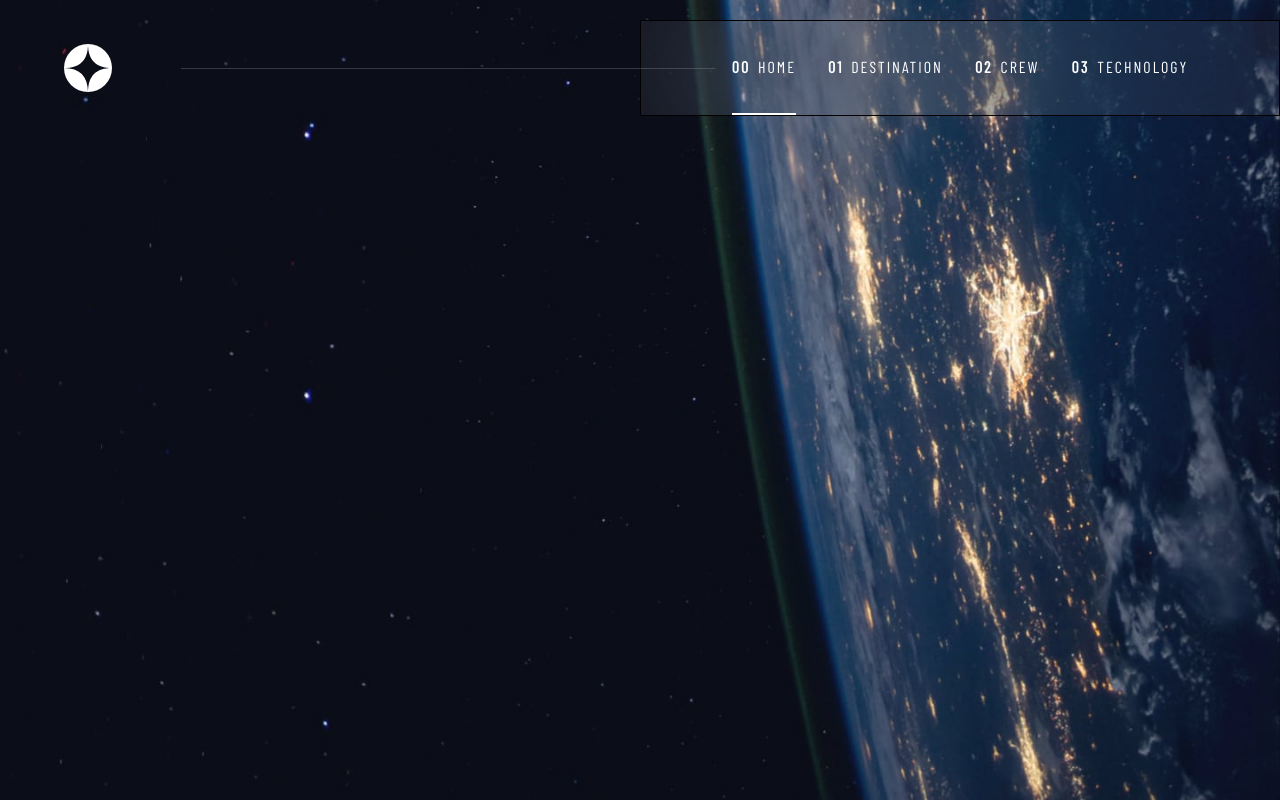
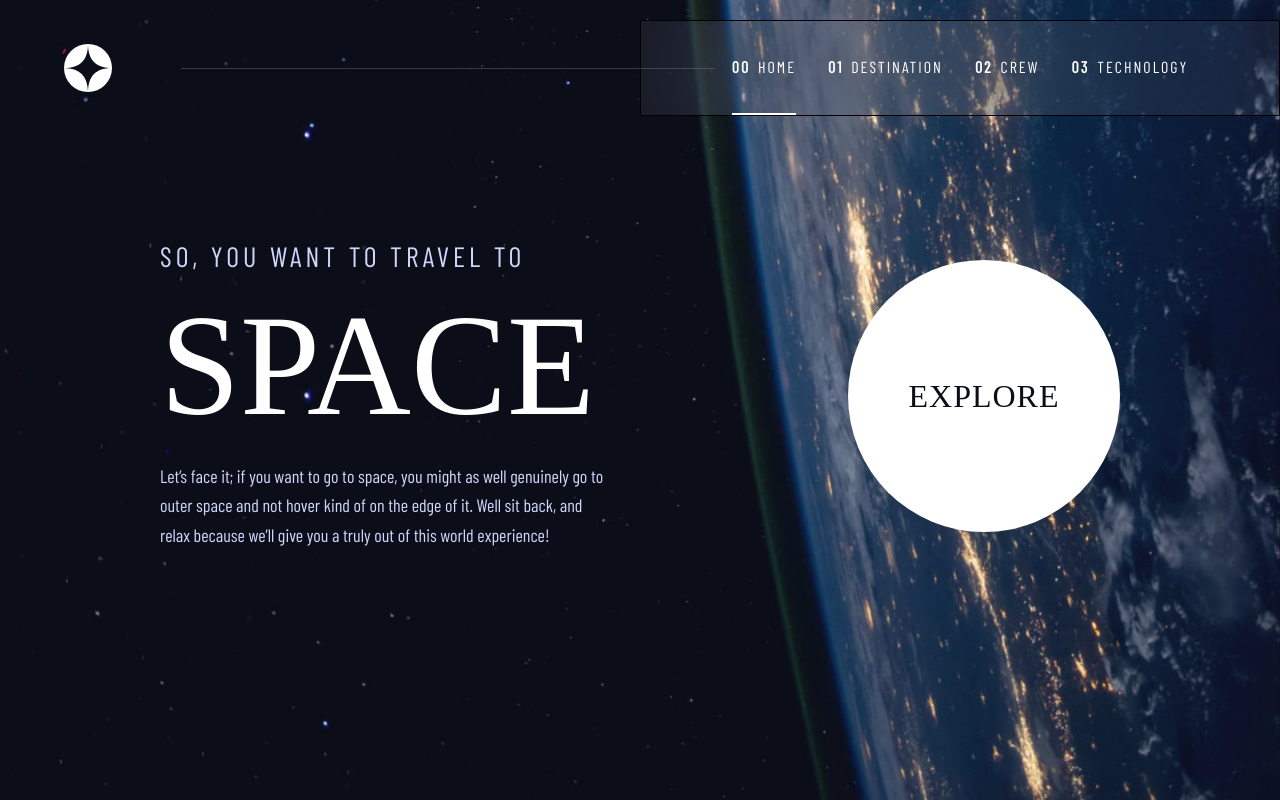
Before and after one commit to JuanJo5433/Space-Tourism-WebSite, a React (Vite) app: page / in a window 1280 px wide. Built offline with nearby package versions, Linux system fonts and the light colour scheme.

Commit message:
feat: the home page was created with your resposive

```diff
--- a/src/App.jsx
+++ b/src/App.jsx
@@ -4,7 +4,7 @@ function App() {
 
   return (
     <>
-      <div className=''>
+      <div className='overflow-x-hidden'>
         <HomePage/>
       </div>
 
--- a/src/index.css
+++ b/src/index.css
@@ -52,7 +52,7 @@
   .text-preset-4 {
     font-family: "Bellefair", serif;
     line-height: 32px;
-    letter-spacing: 0px;
+    letter-spacing: 1px;
     font-weight: 400;
     font-style: normal;
   }
@@ -82,7 +82,7 @@
   }
 
   .text-preset-9 {
-    font-family: "Barlow", sans-serif;
+    font-family: "Barlow Condensed", sans-serif;
     line-height: 18px;
     letter-spacing: 0px;
     font-weight: 400;
--- a/src/pages/HomePage/index.jsx
+++ b/src/pages/HomePage/index.jsx
@@ -1,15 +1,63 @@
-import React from 'react'
-import Navigation from '../../components/navigations/Navigation'
+import React from 'react';
+import Navigation from '../../components/navigations/Navigation';
 
 const HomePage = () => {
     return (
-<div className="bg-no-repeat bg-center bg-cover min-h-screen w-screen
-                bg-[url('/home/background-home-mobile.jpg')]
-                sm:bg-[url('/home/background-home-tablet.jpg')]
-                xl:bg-[url('/home/background-home-desktop.jpg')]">
-            <Navigation/>
+        <div
+  className="flex flex-col min-h-[100dvh] w-screen bg-no-repeat bg-center bg-cover
+  bg-[url('/home/background-home-mobile.jpg')]
+  sm:bg-[url('/home/background-home-tablet.jpg')]
+  xl:bg-[url('/home/background-home-desktop.jpg')]"
+
+
+        >
+            <Navigation />
+
+            <main className="flex-grow flex items-center mt-20 md:mt-0">
+                <div className="flex flex-col-reverse xl:flex-row items-center md:justify-between w-full px-6 xl:px-40 pt-0 md:pt-16 pb-52 gap-16">
+                    <HeroText />
+                    <ExploreButton />
+                </div>
+            </main>
         </div>
-    )
-}
+    );
+};
 
-export default HomePage
+const HeroText = () => (
+    <div className="w-full xl:w-1/2 text-center xl:text-left order-2 xl:order-1">
+        <h2 className="text-[var(--blue-light)] text-[20px] md:text-[28px] text-preset-5">
+            SO, YOU WANT TO TRAVEL TO
+        </h2>
+        <h1 className="text-[var(--white)] text-[80px] md:text-[144px] my-6 leading-none text-preset-1">
+            SPACE
+        </h1>
+        <p className="text-[var(--blue-light)] text-[16px] md:text-[18px] leading-relaxed
+      xl:max-w-[450px] md:max-w-[600px] max-w-[350px] mx-auto xl:mx-0 text-preset-9"
+        >
+            Let’s face it; if you want to go to space, you might as well genuinely go to outer
+            space and not hover kind of on the edge of it. Well sit back, and relax because
+            we’ll give you a truly out of this world experience!
+        </p>
+    </div>
+);
+
+const ExploreButton = () => (
+    <div
+        className="order-1 xl:order-2 group relative flex justify-center items-center
+        w-[144px] h-[144px] md:w-[272px] md:h-[272px] cursor-pointer"
+    >
+        <div
+            className="pointer-events-none absolute w-[272px] h-[272px] md:w-[500px] md:h-[500px]
+            rounded-full transition-all duration-700 ease-in-out opacity-0
+            group-hover:opacity-100 bg-[var(--white)]/10"
+        ></div>
+
+        <div className="flex w-full h-full bg-[var(--white)] rounded-full justify-center items-center transition-transform duration-500">
+            <p className="text-preset-4 text-[var(--blue-dark)] text-[18px] md:text-[32px]">
+                EXPLORE
+            </p>
+        </div>
+    </div>
+);
+
+export default HomePage;
```
